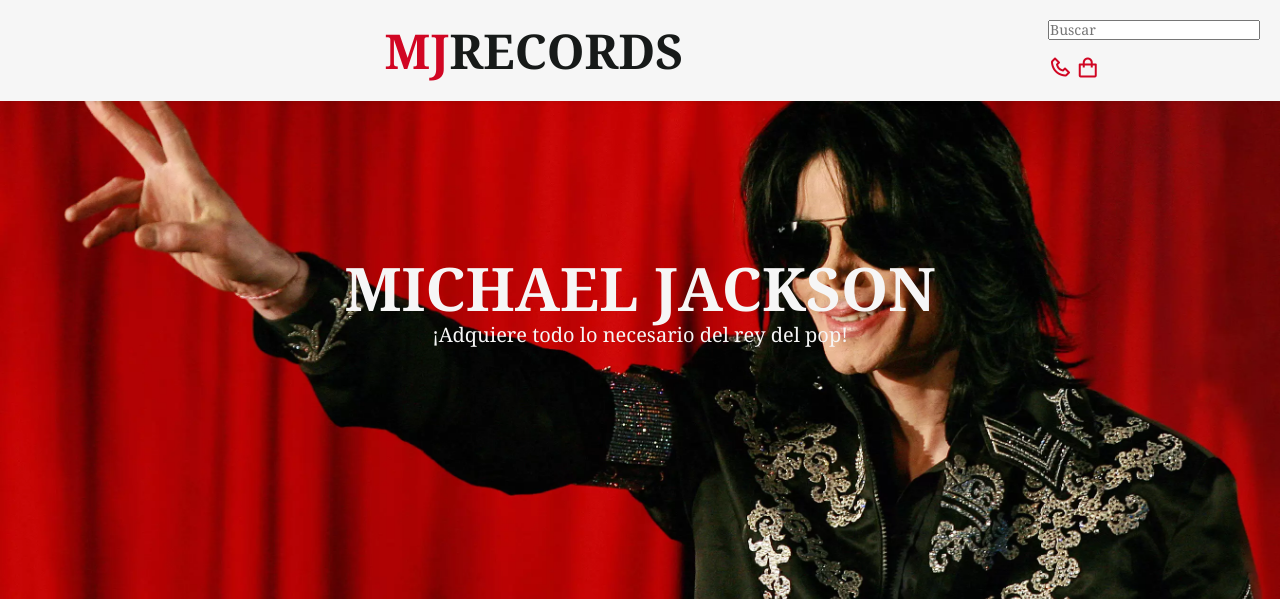
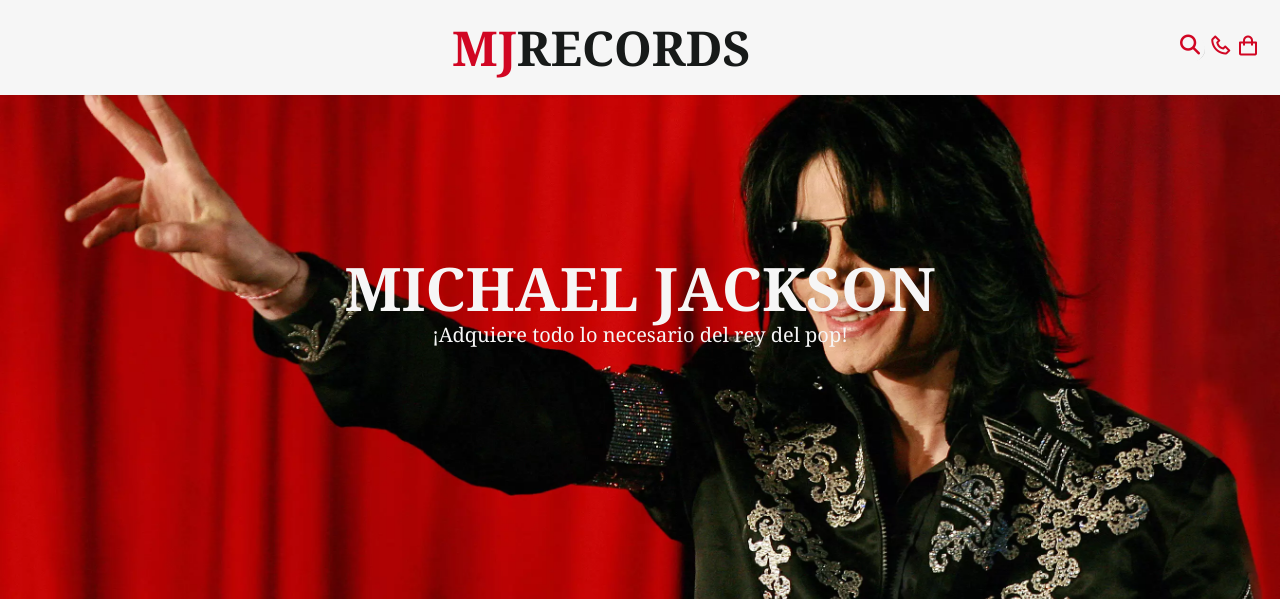
Before and after one commit to jefemusa04/ProyectoPrograWeb, a PHP site: page / in a window 1280 px wide. Shown: the top 599 px of the page. Run offline with PHP 8.4, Linux system fonts and the light colour scheme.

Commit message:
Update styles.css
Se le agregaron todo lo relacionado con el boton de busqueda

```diff
--- a/css/styles.css
+++ b/css/styles.css
@@ -439,3 +439,37 @@
     .encabezado-img h2{
         font-size: 60px;
     }
+
+    /*Clases  buscador*/
+    .buscar input{
+        width: 0px;
+        height: 20px;
+        padding: 10px;
+        font-size: 18px;
+        color: #000;
+        outline: none;
+        border: 1PX solid silver;
+        border-radius: 20px;
+    }
+
+    .btn {
+        width: 30px;
+        height: 30px;
+        position: absolute;
+        top: 33px;
+        right: 75px;
+        flex-direction: row;
+        text-align: center;
+        color: var(--rojomj);
+        background: var(--blancomj);
+        font-size: 20px;
+        border-radius: 50%;
+      }
+
+      .buscar:hover input {
+        width: 120px;
+      }
+
+      .buscar input:focus {
+        width: 240px;
+      }
```
